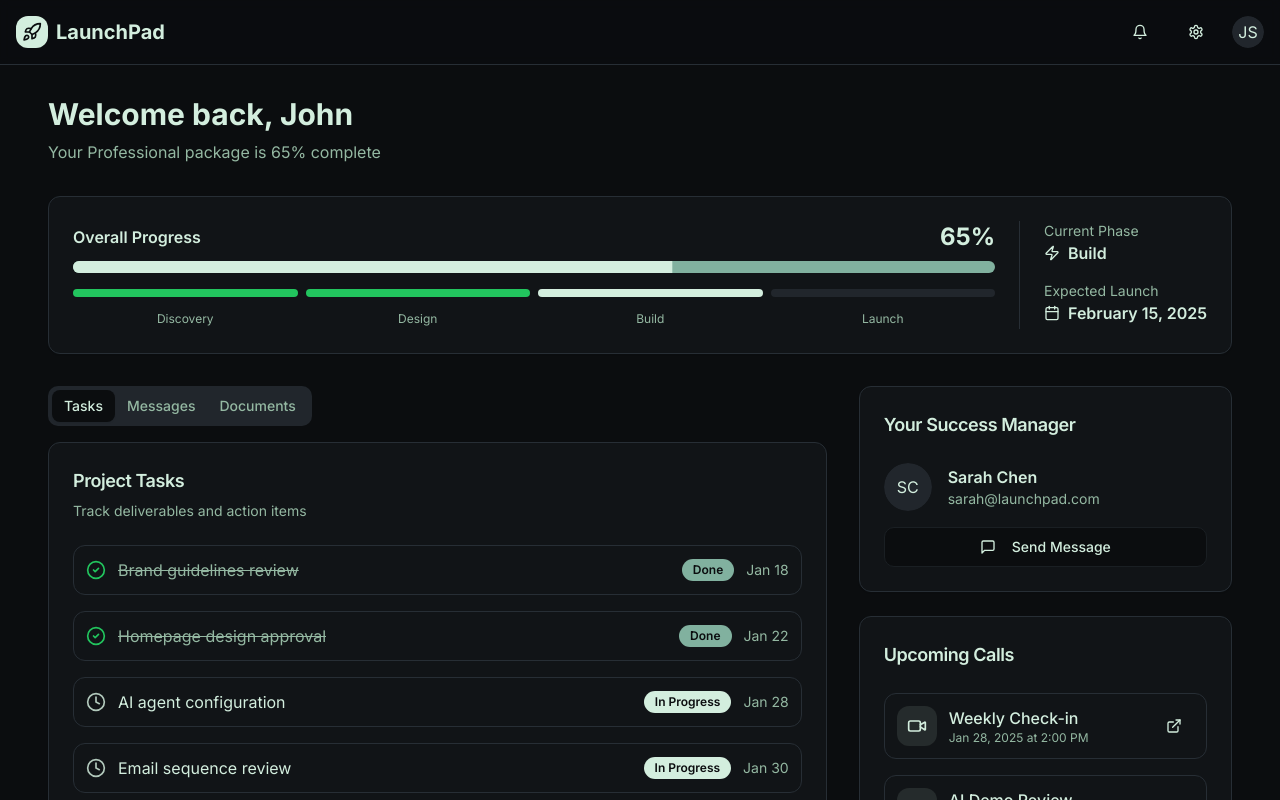
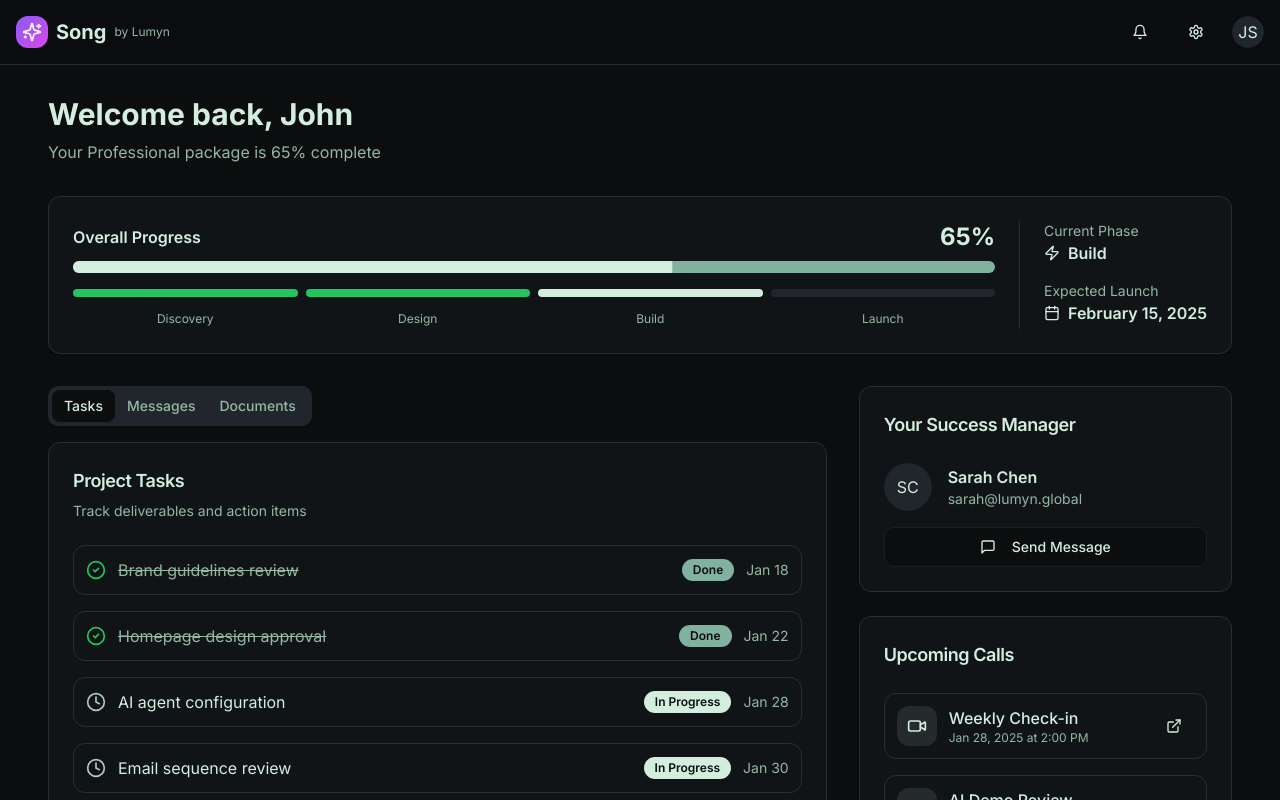
Before and after one commit to hwinnwin/Lumen-Orca, a React (Vite) app: page /portal in a window 1280 px wide. Shown: the top 800 px of the page. Built offline with nearby package versions, Linux system fonts and the light colour scheme; the HTML template or start-up script is replaced by a standard one.

Commit message:
Rebrand platform to Song by Lumyn (song.lumyn.global)
- Update all navigation headers with Song branding
- Replace Rocket icon with Sparkles icon
- Add violet-to-fuchsia gradient logo
- Update footer copyright to Lumyn Global
- Update success manager email to lumyn.global domain

```diff
--- a/src/pages/BookConsultation.tsx
+++ b/src/pages/BookConsultation.tsx
@@ -16,7 +16,7 @@ import {
   SelectValue,
 } from "@/components/ui/select";
 import {
-  Rocket,
+  Sparkles,
   CheckCircle2,
   ArrowRight,
   ArrowLeft,
@@ -103,10 +103,11 @@ const BookConsultation = () => {
       <nav className="fixed top-0 left-0 right-0 z-50 border-b bg-background/80 backdrop-blur-sm">
         <div className="container mx-auto flex h-16 items-center justify-between px-4">
           <Link to="/home" className="flex items-center gap-2">
-            <div className="h-8 w-8 rounded-lg bg-primary flex items-center justify-center">
-              <Rocket className="h-5 w-5 text-primary-foreground" />
+            <div className="h-8 w-8 rounded-lg bg-gradient-to-br from-violet-500 to-fuchsia-500 flex items-center justify-center">
+              <Sparkles className="h-5 w-5 text-white" />
             </div>
-            <span className="text-xl font-bold">LaunchPad</span>
+            <span className="text-xl font-bold">Song</span>
+            <span className="text-xs text-muted-foreground">by Lumyn</span>
           </Link>
           <div className="flex items-center gap-4">
             <Link to="/pricing">
--- a/src/pages/ClientPortal.tsx
+++ b/src/pages/ClientPortal.tsx
@@ -8,7 +8,7 @@ import { Tabs, TabsContent, TabsList, TabsTrigger } from "@/components/ui/tabs";
 import { Avatar, AvatarFallback, AvatarImage } from "@/components/ui/avatar";
 import { Textarea } from "@/components/ui/textarea";
 import {
-  Rocket,
+  Sparkles,
   CheckCircle2,
   Clock,
   Calendar,
@@ -43,7 +43,7 @@ const ClientPortal = () => {
     successManager: {
       name: "Sarah Chen",
       avatar: "SC",
-      email: "sarah@launchpad.com",
+      email: "sarah@lumyn.global",
     },
   };
 
@@ -114,10 +114,11 @@ const ClientPortal = () => {
       <nav className="fixed top-0 left-0 right-0 z-50 border-b bg-background/80 backdrop-blur-sm">
         <div className="container mx-auto flex h-16 items-center justify-between px-4">
           <Link to="/home" className="flex items-center gap-2">
-            <div className="h-8 w-8 rounded-lg bg-primary flex items-center justify-center">
-              <Rocket className="h-5 w-5 text-primary-foreground" />
+            <div className="h-8 w-8 rounded-lg bg-gradient-to-br from-violet-500 to-fuchsia-500 flex items-center justify-center">
+              <Sparkles className="h-5 w-5 text-white" />
             </div>
-            <span className="text-xl font-bold">LaunchPad</span>
+            <span className="text-xl font-bold">Song</span>
+            <span className="text-xs text-muted-foreground">by Lumyn</span>
           </Link>
           <div className="flex items-center gap-4">
             <Button variant="ghost" size="icon">
--- a/src/pages/ConsultationConfirmed.tsx
+++ b/src/pages/ConsultationConfirmed.tsx
@@ -2,7 +2,7 @@ import { Link } from "react-router-dom";
 import { Button } from "@/components/ui/button";
 import { Card, CardContent } from "@/components/ui/card";
 import {
-  Rocket,
+  Sparkles,
   CheckCircle2,
   Calendar,
   Mail,
@@ -19,10 +19,11 @@ const ConsultationConfirmed = () => {
       <nav className="fixed top-0 left-0 right-0 z-50 border-b bg-background/80 backdrop-blur-sm">
         <div className="container mx-auto flex h-16 items-center justify-between px-4">
           <Link to="/home" className="flex items-center gap-2">
-            <div className="h-8 w-8 rounded-lg bg-primary flex items-center justify-center">
-              <Rocket className="h-5 w-5 text-primary-foreground" />
+            <div className="h-8 w-8 rounded-lg bg-gradient-to-br from-violet-500 to-fuchsia-500 flex items-center justify-center">
+              <Sparkles className="h-5 w-5 text-white" />
             </div>
-            <span className="text-xl font-bold">LaunchPad</span>
+            <span className="text-xl font-bold">Song</span>
+            <span className="text-xs text-muted-foreground">by Lumyn</span>
           </Link>
         </div>
       </nav>
--- a/src/pages/Landing.tsx
+++ b/src/pages/Landing.tsx
@@ -3,7 +3,7 @@ import { Button } from "@/components/ui/button";
 import { Card, CardContent } from "@/components/ui/card";
 import { Badge } from "@/components/ui/badge";
 import {
-  Rocket,
+  Music,
   Shield,
   Zap,
   Users,
@@ -17,6 +17,7 @@ import {
   BarChart3,
   Clock,
   HeartHandshake,
+  Sparkles,
 } from "lucide-react";
 
 const Landing = () => {
@@ -26,10 +27,11 @@ const Landing = () => {
       <nav className="fixed top-0 left-0 right-0 z-50 border-b bg-background/80 backdrop-blur-sm">
         <div className="container mx-auto flex h-16 items-center justify-between px-4">
           <div className="flex items-center gap-2">
-            <div className="h-8 w-8 rounded-lg bg-primary flex items-center justify-center">
-              <Rocket className="h-5 w-5 text-primary-foreground" />
+            <div className="h-8 w-8 rounded-lg bg-gradient-to-br from-violet-500 to-fuchsia-500 flex items-center justify-center">
+              <Sparkles className="h-5 w-5 text-white" />
             </div>
-            <span className="text-xl font-bold">LaunchPad</span>
+            <span className="text-xl font-bold">Song</span>
+            <span className="text-xs text-muted-foreground">by Lumyn</span>
           </div>
           <div className="hidden md:flex items-center gap-8">
             <a href="#services" className="text-sm text-muted-foreground hover:text-foreground transition-colors">
@@ -431,10 +433,11 @@ const Landing = () => {
         <div className="container mx-auto max-w-6xl">
           <div className="flex flex-col md:flex-row justify-between items-center gap-4">
             <div className="flex items-center gap-2">
-              <div className="h-8 w-8 rounded-lg bg-primary flex items-center justify-center">
-                <Rocket className="h-5 w-5 text-primary-foreground" />
+              <div className="h-8 w-8 rounded-lg bg-gradient-to-br from-violet-500 to-fuchsia-500 flex items-center justify-center">
+                <Sparkles className="h-5 w-5 text-white" />
               </div>
-              <span className="text-xl font-bold">LaunchPad</span>
+              <span className="text-xl font-bold">Song</span>
+              <span className="text-xs text-muted-foreground">by Lumyn</span>
             </div>
             <div className="flex items-center gap-6 text-sm text-muted-foreground">
               <Link to="/pricing" className="hover:text-foreground transition-colors">Pricing</Link>
@@ -443,7 +446,7 @@ const Landing = () => {
               <a href="#" className="hover:text-foreground transition-colors">Terms</a>
             </div>
             <div className="text-sm text-muted-foreground">
-              © 2025 LaunchPad. All rights reserved.
+              © 2025 Lumyn Global. All rights reserved.
             </div>
           </div>
         </div>
--- a/src/pages/Pricing.tsx
+++ b/src/pages/Pricing.tsx
@@ -3,7 +3,7 @@ import { Button } from "@/components/ui/button";
 import { Card, CardContent, CardHeader, CardTitle, CardDescription, CardFooter } from "@/components/ui/card";
 import { Badge } from "@/components/ui/badge";
 import {
-  Rocket,
+  Sparkles,
   CheckCircle2,
   ArrowRight,
   Zap,
@@ -152,10 +152,11 @@ const Pricing = () => {
       <nav className="fixed top-0 left-0 right-0 z-50 border-b bg-background/80 backdrop-blur-sm">
         <div className="container mx-auto flex h-16 items-center justify-between px-4">
           <Link to="/home" className="flex items-center gap-2">
-            <div className="h-8 w-8 rounded-lg bg-primary flex items-center justify-center">
-              <Rocket className="h-5 w-5 text-primary-foreground" />
+            <div className="h-8 w-8 rounded-lg bg-gradient-to-br from-violet-500 to-fuchsia-500 flex items-center justify-center">
+              <Sparkles className="h-5 w-5 text-white" />
             </div>
-            <span className="text-xl font-bold">LaunchPad</span>
+            <span className="text-xl font-bold">Song</span>
+            <span className="text-xs text-muted-foreground">by Lumyn</span>
           </Link>
           <div className="flex items-center gap-4">
             <Link to="/home">
@@ -390,10 +391,11 @@ const Pricing = () => {
         <div className="container mx-auto max-w-6xl">
           <div className="flex flex-col md:flex-row justify-between items-center gap-4">
             <Link to="/home" className="flex items-center gap-2">
-              <div className="h-8 w-8 rounded-lg bg-primary flex items-center justify-center">
-                <Rocket className="h-5 w-5 text-primary-foreground" />
+              <div className="h-8 w-8 rounded-lg bg-gradient-to-br from-violet-500 to-fuchsia-500 flex items-center justify-center">
+                <Sparkles className="h-5 w-5 text-white" />
               </div>
-              <span className="text-xl font-bold">LaunchPad</span>
+              <span className="text-xl font-bold">Song</span>
+              <span className="text-xs text-muted-foreground">by Lumyn</span>
             </Link>
             <div className="flex items-center gap-6 text-sm text-muted-foreground">
               <Link to="/home" className="hover:text-foreground transition-colors">Home</Link>
@@ -402,7 +404,7 @@ const Pricing = () => {
               <a href="#" className="hover:text-foreground transition-colors">Terms</a>
             </div>
             <div className="text-sm text-muted-foreground">
-              © 2025 LaunchPad. All rights reserved.
+              © 2025 Lumyn Global. All rights reserved.
             </div>
           </div>
         </div>
--- a/src/pages/ROICalculator.tsx
+++ b/src/pages/ROICalculator.tsx
@@ -14,7 +14,7 @@ import {
   SelectValue,
 } from "@/components/ui/select";
 import {
-  Rocket,
+  Sparkles,
   Calculator,
   TrendingUp,
   DollarSign,
@@ -84,10 +84,11 @@ const ROICalculator = () => {
       <nav className="fixed top-0 left-0 right-0 z-50 border-b bg-background/80 backdrop-blur-sm">
         <div className="container mx-auto flex h-16 items-center justify-between px-4">
           <Link to="/home" className="flex items-center gap-2">
-            <div className="h-8 w-8 rounded-lg bg-primary flex items-center justify-center">
-              <Rocket className="h-5 w-5 text-primary-foreground" />
+            <div className="h-8 w-8 rounded-lg bg-gradient-to-br from-violet-500 to-fuchsia-500 flex items-center justify-center">
+              <Sparkles className="h-5 w-5 text-white" />
             </div>
-            <span className="text-xl font-bold">LaunchPad</span>
+            <span className="text-xl font-bold">Song</span>
+            <span className="text-xs text-muted-foreground">by Lumyn</span>
           </Link>
           <div className="flex items-center gap-4">
             <Link to="/pricing">
```
